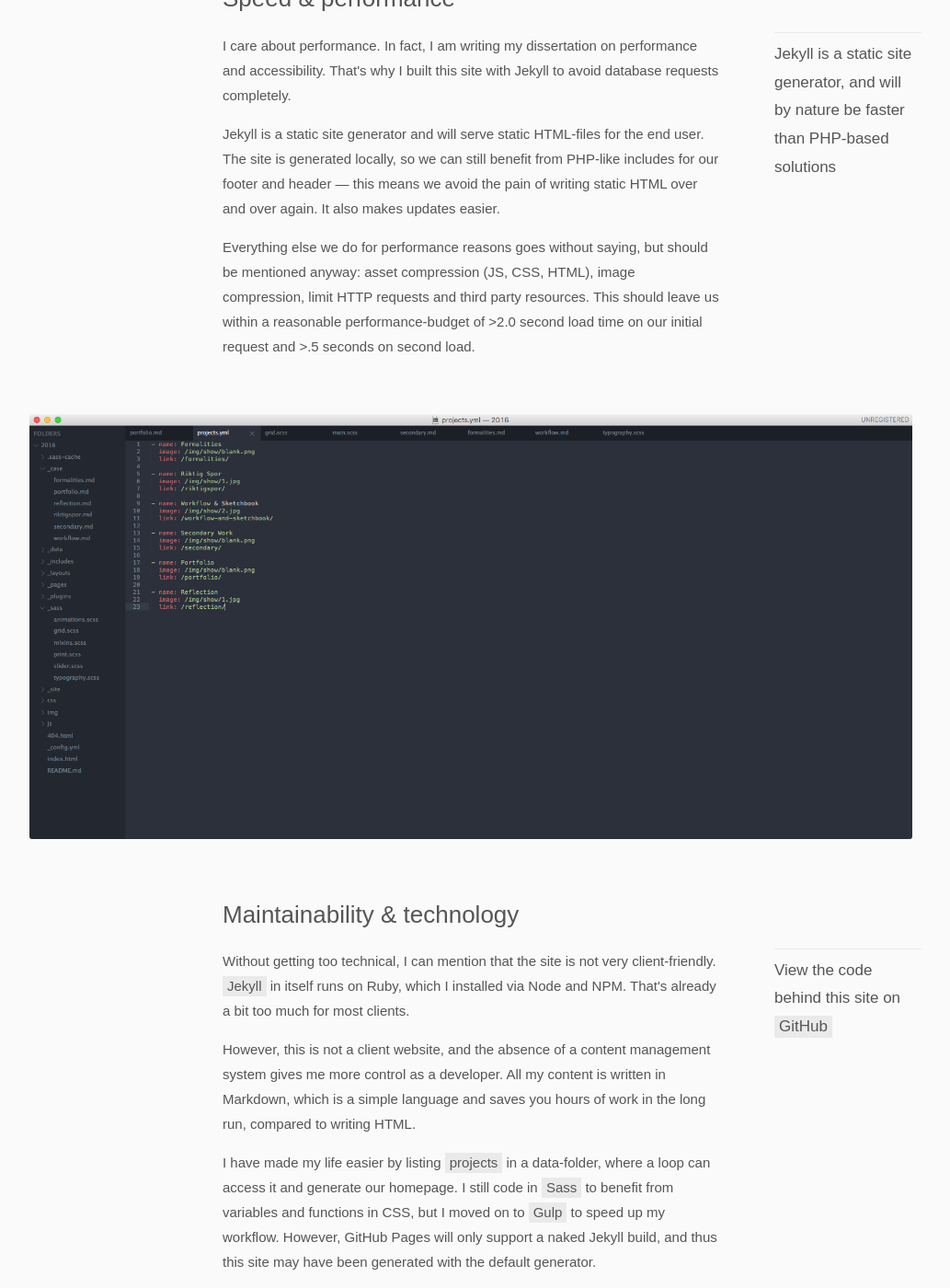
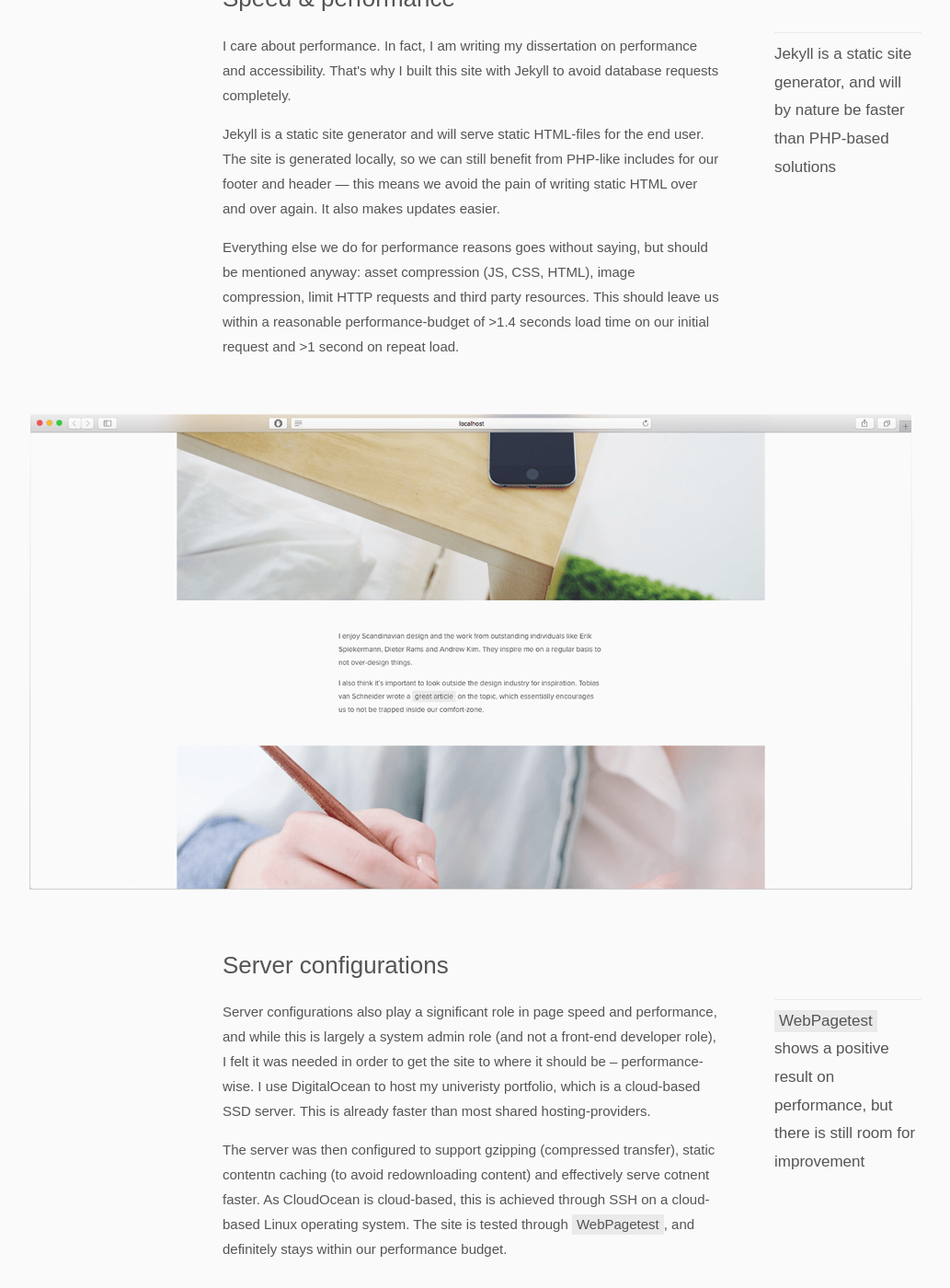
Before and after one commit to partcoffee/uni, a Jekyll site: the page built from _case/portfolio.md, in a window 1280 px wide and 1400 px high, scrolled down 4327 px. Shown: the whole window at 92% size, without its empty margins (128-1161 px from the left). Built offline with Jekyll 4.4.1, drawn with Linux system fonts in a browser that asks for light colours.

Commit message:
new images, new section on server configurations, new project image

```diff
--- a/_case/portfolio.md
+++ b/_case/portfolio.md
@@ -60,7 +60,21 @@
 
 Jekyll is a static site generator and will serve static HTML-files for the end user. The site is generated locally, so we can still benefit from PHP-like includes for our footer and header &mdash; this means we avoid the pain of writing static HTML over and over again. It also makes updates easier.
 
-Everything else we do for performance reasons goes without saying, but should be mentioned anyway: asset compression (JS, CSS, HTML), image compression, limit HTTP requests and third party resources. This should leave us within a reasonable performance-budget of >2.0 second load time on our initial request and >.5 seconds on second load.
+Everything else we do for performance reasons goes without saying, but should be mentioned anyway: asset compression (JS, CSS, HTML), image compression, limit HTTP requests and third party resources. This should leave us within a reasonable performance-budget of >1.4 seconds load time on our initial request and >1 second on repeat load.
+
+<div class="div"></div>
+
+{::nomarkdown}
+<img src="../img/portfolio/text.png" class="browser" alt="Article layout">
+{:/}
+
+<div class="div"></div>
+
+## Server configurations
+
+<p class="pull">Server configurations also play a significant role in page speed and performance, and while this is largely a system admin role (and not a front-end developer role), I felt it was needed in order to get the site to where it should be – performance-wise. I use DigitalOcean to host my univeristy portfolio, which is a cloud-based SSD server. This is already faster than most shared hosting-providers.<span><a href="http://www.webpagetest.org/result/151209_2M_QEX/" target="_blank">WebPagetest</a> shows a positive result on performance, but there is still room for improvement</span></p>
+
+The server was then configured to support gzipping (compressed transfer), static contentn caching (to avoid redownloading content) and effectively serve cotnent faster. As CloudOcean is cloud-based, this is achieved through SSH on a cloud-based Linux operating system. The site is tested through <a href="http://www.webpagetest.org/result/151209_2M_QEX/" target="_blank">WebPagetest</a>, and definitely stays within our performance budget.
 
 <div class="div"></div>
 
--- a/_data/projects.yml
+++ b/_data/projects.yml
@@ -26,7 +26,7 @@
 - name: Portfolio
   image: /img/show/stack.png
   link: /portfolio/
-  time: 6
+  time: 7
 
 - name: Reflection
   image: /img/show/stack.png
```
Also changed, not shown: _case/preface.md (+2 -2 lines), _case/projects.md (+2 -2 lines), img/formalities/desk.jpg (added), img/portfolio/text.png (added), img/riktigspor/svenn.jpg (added), img/riktigspor/svenn.png (deleted), 9 other files.
